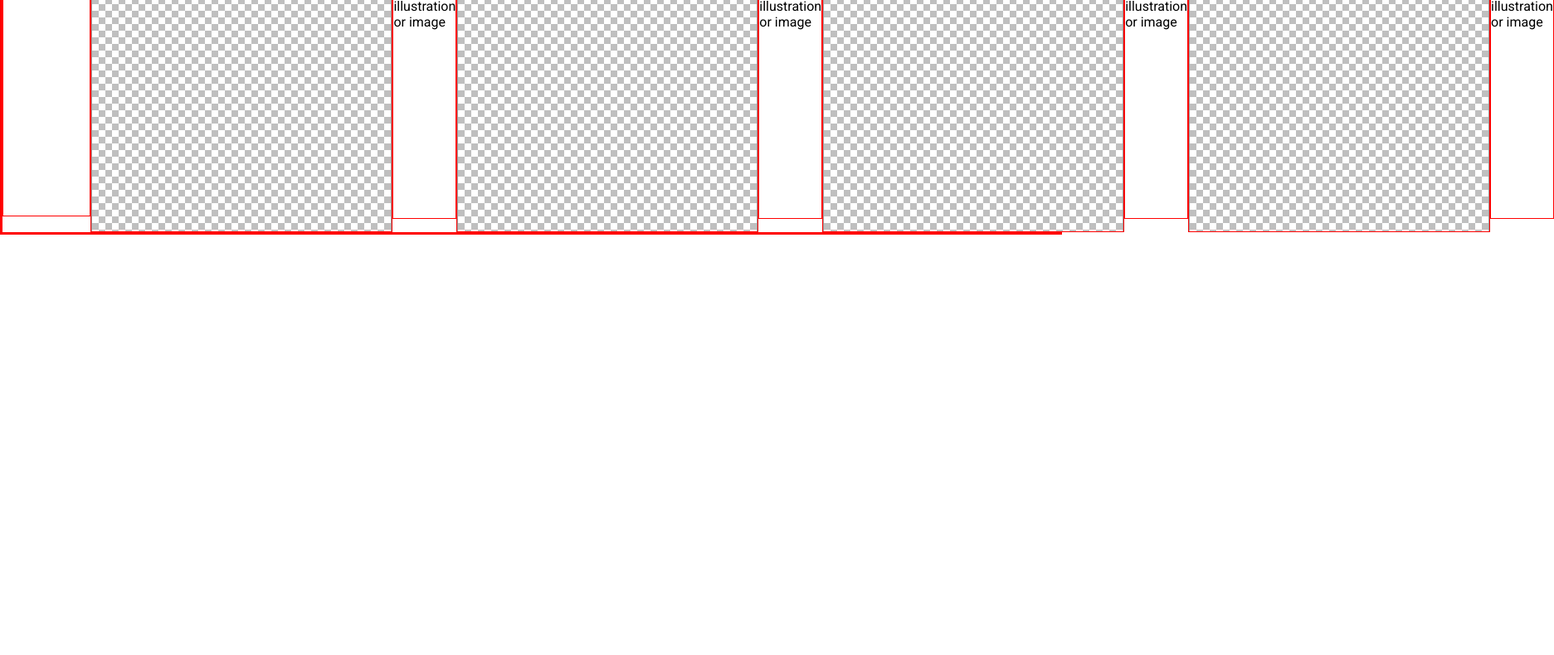
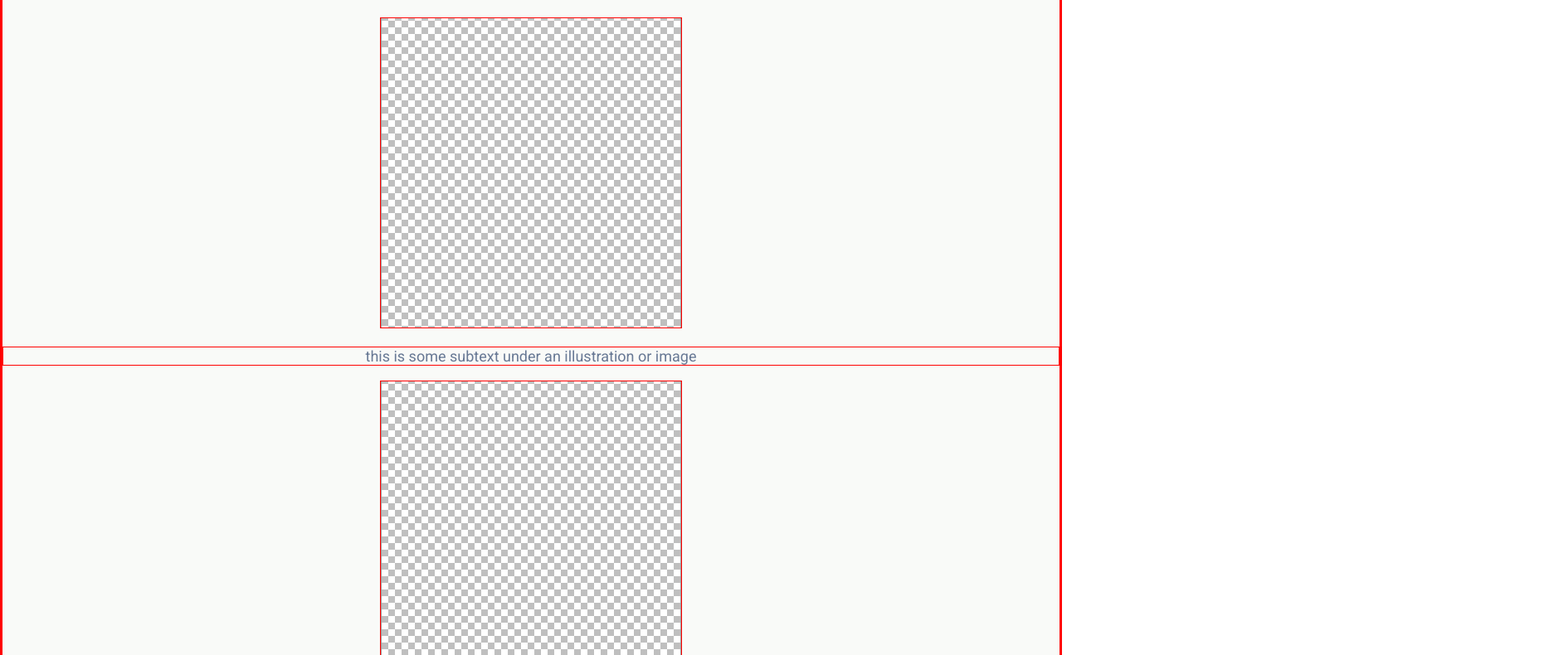
Before and after one commit to ChrisRaiz/landing-page, a plain HTML site: page index.html in a window 1280 px wide. Shown: the part 700-1490 px from the top of the page at 83% size, 1873 px wide, since content can reach past the window. Before the commit the page ends 983 px from the top, so only its background shows below. Drawn offline with Linux system fonts and the light colour scheme.

Commit message:
Finished Colors, fonts, and sizes for Second-Box

```diff
--- a/stylesheet.css
+++ b/stylesheet.css
@@ -68,8 +68,21 @@ body {
 /* |Colors fonts and sizes [Second-Box]| */
 
 .second-box {
-    display: flex;
+    background-color: #F9FAF8;
+    text-align: center;
 }
+
+.second-box-title {
+    font-size: 36px;
+    font-weight: bolder;
+    color: #1F2937;
+}
+
+.blankimg-subtext {
+    font-size: 18px;
+    color: #677894;
+}
+
 
 
 /* |Flexbox [First-Box]| */
```
Also changed, not shown: 1 other file.
